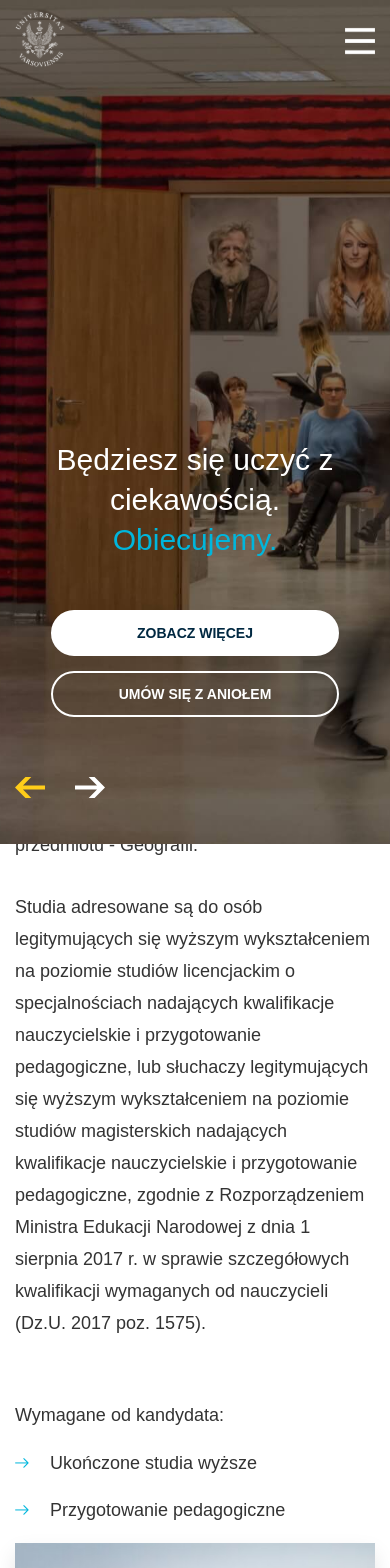
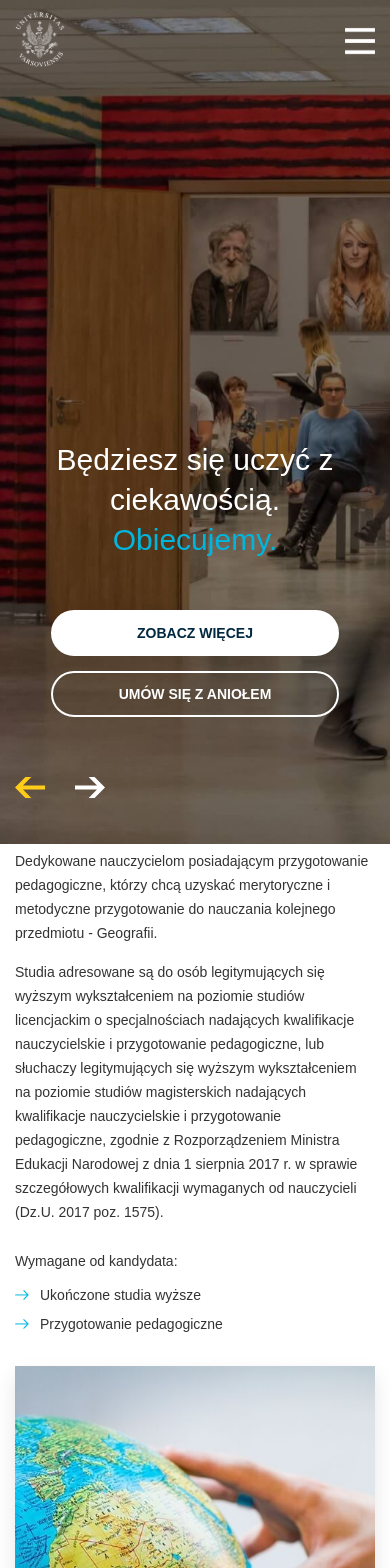
Before and after one commit to AdrianChojnacki/Universitas, a React (Create React App) app: page / in a window 390 px wide. Shown: the top 1568 px of the page. Built offline with nearby package versions, Linux system fonts and the light colour scheme.

Commit message:
mobile form

```diff
--- a/src/components/scss/article.scss
+++ b/src/components/scss/article.scss
@@ -118,14 +118,42 @@
 
 @media (max-width: 1024px) {
   .article {
+    padding-top: 60px;
+    padding-bottom: 60px;
     &__box {
       flex-direction: column;
     }
     &__text-col {
       width: 100%;
+      &--reverse {
+        order: -1;
+      }
+    }
+    &__header {
+      margin-bottom: 20px;
+      font-size: 30px;
+      line-height: 40px;
+    }
+    &__paragraph {
+      margin-bottom: 15px;
+      font-size: 14px;
+      line-height: 24px;
+    }
+    &__list-header {
+      margin-bottom: 10px;
+      padding-top: 10px;
+      font-size: 14px;
+      line-height: 24px;
+    }
+    &__list-item {
+      padding-left: 25px;
+      margin-bottom: 5px;
+      font-size: 14px;
+      line-height: 24px;
     }
     &__img-col {
       width: 100%;
+      padding-top: 30px;
     }
   }
 }
--- a/src/components/scss/form.scss
+++ b/src/components/scss/form.scss
@@ -148,3 +148,21 @@
     padding-bottom: 100px;
   }
 }
+
+@media (max-width: 1024px) {
+  .form {
+    padding-top: 60px;
+    padding-bottom: 60px;
+    &__name-box {
+      flex-direction: column;
+    }
+    &__input-box--name {
+      width: 100%;
+    }
+    &__confirmation {
+      width: 100%;
+      padding: 0 15px;
+      text-align: center;
+    }
+  }
+}
--- a/src/components/scss/popup.scss
+++ b/src/components/scss/popup.scss
@@ -36,3 +36,14 @@
     height: 480px;
   }
 }
+
+//---------- MEDIA ----------
+
+@media (max-width: 1024px) {
+  .popup {
+    &__video {
+      width: 240px;
+      height: 160px;
+    }
+  }
+}
```
